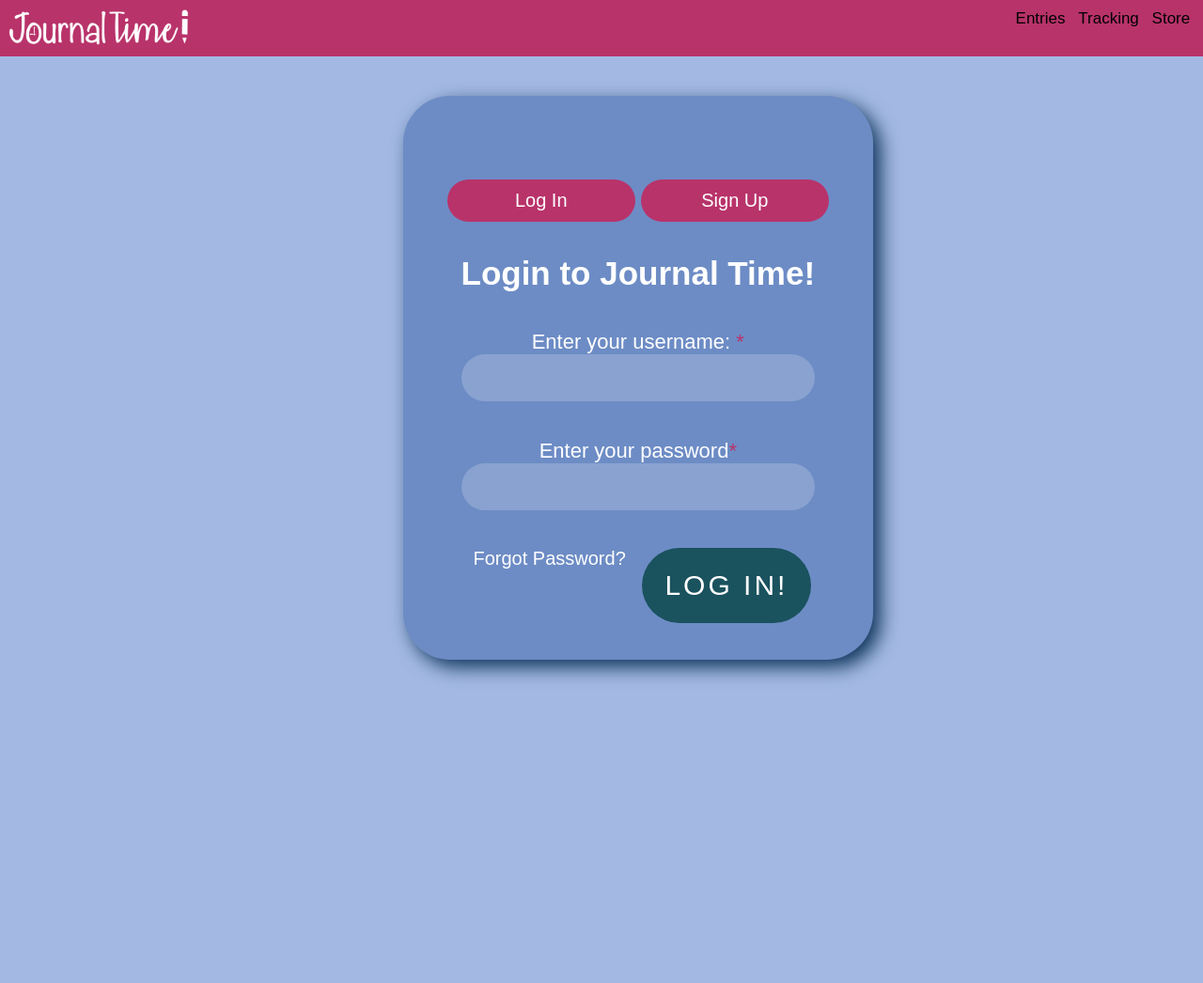
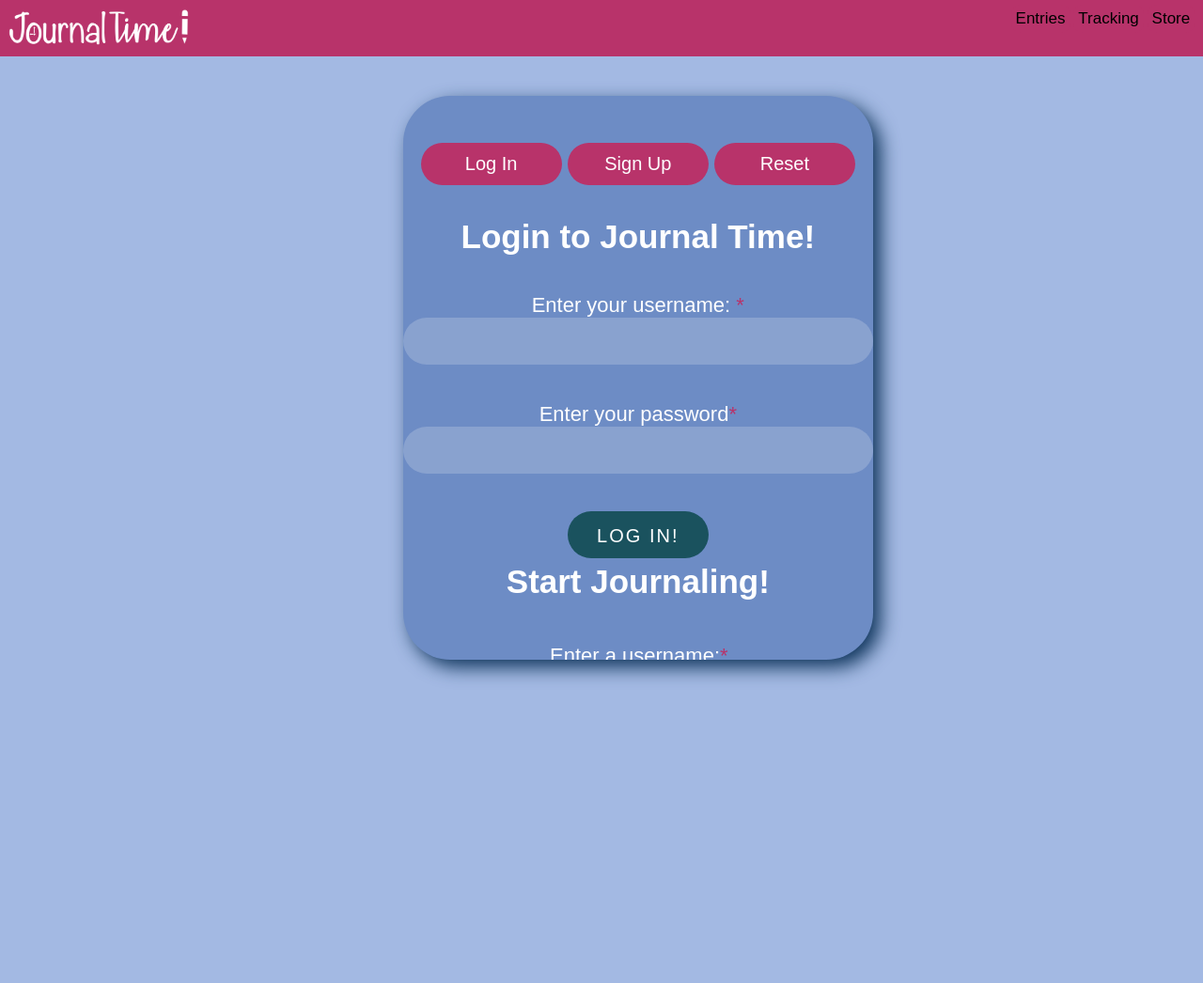
Before and after one commit to code-shayne/journal-time-, a PHP site: page /login.html in a window 1280 px wide. Shown: the top 1046 px of the page at 94% size. Run offline with PHP 8.4, Linux system fonts and the light colour scheme; some web fonts are replaced.

Commit message:
forgot password

```diff
--- a/login.html
+++ b/login.html
@@ -38,6 +38,7 @@
         <div class="tab-group">
           <button id="login-btn" onclick="logIn()">Log In</button>
           <button id="signup-btn" onclick="signUp()">Sign Up</button>
+          <button id="forgot-btn" onclick="forgotPass()">Reset</button>
         </div>
         <div class="tab-content">
           <!--login page-->
@@ -56,7 +57,6 @@
               </label>
               <input id = "enter" type="password"required autocomplete="off"/>
             </div>
-            <a href="#" id="forgot-password-link">Forgot Password?</a>
             <button id= "login-page-btn" class="button button-block">Log In!</button>
           </form>
           </div>
@@ -87,80 +87,77 @@
             </form>
           </div>
         <!--forgot password-->
-          <div id="forgot-password-modal" class="modal">
-            <div class="modal-content">
-              <span class="close">&times;</span>
-              <h2>Forgot Password</h2>
-              <form id="forgot-password-form">
+          <div class="forgot">
+          <h1>Forgot Password?</h1>
+          <form action="/" method="post">
+          <div class="top-row">
             <div class="field-wrap">
-                  <label>Enter your email:</label>
-                  <input type="email" id="forgot-password-email" required>
+            <label>
+              Enter your email: <span class="req">*</span>
+            </label>
+            <input id= "enter" type="email"required autocomplete="off"/>
           </div>
           <div class="field-wrap">
-                  <label>Enter your new password:</label>
-                  <input type="password" id="forgot-password-password" required>
+            <label>
+              Enter your new password<span class="req">*</span>
+            </label>
+            <input id = "enter" type="password"required autocomplete="off"/>
           </div>
-                <button type="submit" class="button button-block">Reset Password</button>
-              </form>
-            </div>
+          <button id="forgot-page-btn" class="button button-block">Reset Password</button>
           </form>
           </div>
     </div>
   </div>
+
 <script>
+  let modal;
   //login and signup
   function logIn() {
   const loginBtn = document.getElementById("login-btn");
   const signupBtn = document.getElementById("signup-btn");
+  const forgotBtn = document.getElementById("forgot-btn");
   const loginForm = document.querySelector(".login");
   const signupForm = document.querySelector(".signup");
+  const forgotForm = document.querySelector(".forgot");
 
   loginBtn.classList.add("active");
   signupBtn.classList.remove("active");
+  forgotBtn.classList.remove("active")
   loginForm.style.display = "block";
   signupForm.style.display = "none";
+  forgotForm.style.display = "none";
 }
 
 function signUp() {
   const loginBtn = document.getElementById("login-btn");
   const signupBtn = document.getElementById("signup-btn");
+  const forgotBtn = document.getElementById("forgot-btn");
   const loginForm = document.querySelector(".login");
   const signupForm = document.querySelector(".signup");
+  const forgotForm = document.querySelector(".forgot");
 
   signupBtn.classList.add("active");
   loginBtn.classList.remove("active");
+  forgotBtn.classList.remove("active");
   signupForm.style.display = "block";
   loginForm.style.display = "none";
+  forgotForm.style.display = "none";
 }
 //forgot password
-const modal = document.getElementById("forgot-password-modal");
-    const span = document.getElementsByClassName("close")[0];
-    const forgotPasswordLink = document.getElementById("forgot-password-link");
+function forgotPass() {
+  const loginBtn = document.getElementById("login-btn");
+  const signupBtn = document.getElementById("signup-btn");
+  const forgotBtn = document.getElementById("forgot-btn");
+  const loginForm = document.querySelector(".login");
+  const signupForm = document.querySelector(".signup");
+  const forgotForm = document.querySelector(".forgot");
 
-    forgotPasswordLink.addEventListener("click", (event) => {
-      event.preventDefault();
-      modal.style.display = "block";
-    });
-
-    span.addEventListener("click", () => {
-      modal.style.display = "none";
-    });
-
-    window.addEventListener("click", (event) => {
-      if (event.target === modal) {
-        modal.style.display = "none";
+  forgotBtn.classList.add("active");
+  loginBtn.classList.remove("active");
+  signupBtn.classList.remove("active");
+  forgotForm.style.display = "block";
+  signupForm.style.display = "none";
+  loginForm.style.display = "none";
 }
-    });
-
-    const forgotPasswordForm = document.getElementById("forgot-password-form");
-    forgotPasswordForm.addEventListener("submit", (event) => {
-      event.preventDefault();
-      const email = document.getElementById("forgot-password-email").value;
-      const newPassword = document.getElementById("forgot-password-password").value;
-
-      alert(`Email: ${email}\nNew Password: ${newPassword}`);
-
-      forgotPasswordForm.reset();
-    });
 </script>
 </body>
--- a/sass/style.css
+++ b/sass/style.css
@@ -752,6 +752,24 @@ html, body {
   display:none;
 }
 
+.tab-content {
+  overflow-y: auto;
+  scrollbar-color: #d891af #cf6d96;
+}
+
+.tab-content::-webkit-scrollbar {
+  width: 8px;
+}
+
+.tab-content::-webkit-scrollbar-thumb {
+  background-color: #b8336a;
+  border-radius: 4px;
+}
+
+.tab-content::-webkit-scrollbar-track {
+  background-color: #f1f1f1;
+}
+
 .form .login h1 {
   text-align:center;
   color:white;
@@ -764,12 +782,22 @@ html, body {
   text-align: center;
   color: white;
   margin: 0;
+  margin-top: 5px;
+  font-size: 35px;
+}
+
+.form .signup h1 {
+  text-align:center;
+  color:white;
+  margin:0 0 40px;
+  margin-top: 5px;
   font-size: 35px;
 }
 
 #signup-btn,
-#login-btn {
-  width: 200px;
+#login-btn,
+#forgot-btn {
+  width: 150px;
   height: 45px;
   font-family: "Fuzzy Bubbles", sans-serif;
   color: white;
@@ -901,12 +929,12 @@ html, body {
   display: block;
   text-align: center;
   margin: 0 auto;
-  width: 180px;
-  height: 80px;
+  width: 150px;
+  height: 50px;
   border-radius: 50px;
   outline:none;
   padding:15px 0;
-  font-size: 30px;
+  font-size: 20px;
   text-transform:uppercase;
   letter-spacing:.1em;
   background: rgb(26, 82, 94);
@@ -950,8 +978,12 @@ html, body {
 .button-block {
   display:block;
   text-align: center;
-  width: auto;
-  margin-left: 0;
+  width: 150px;
+  height: 50px;
+  margin-left: 33.3%;
+  background-color: rgb(26, 82, 94);
+  border: none;
+  border-radius: 50px;
 }
 
 .forgot {
```
Also changed, not shown: other parts of sass/style.css (+1 -36 lines). Lines whose indentation alone changed are shown as unchanged.
